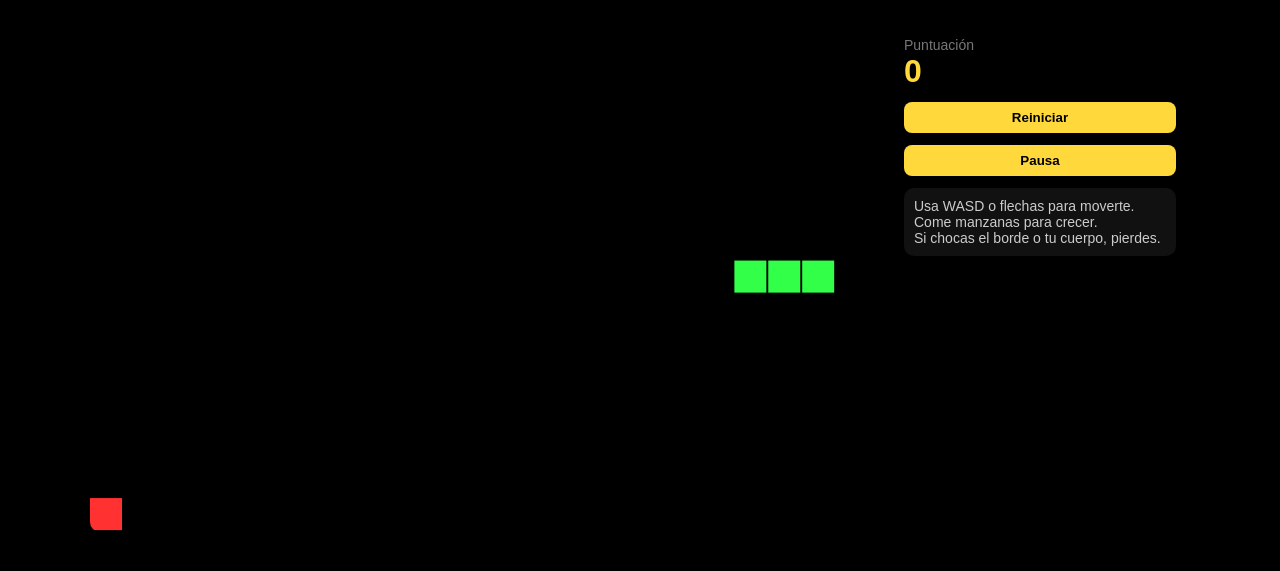
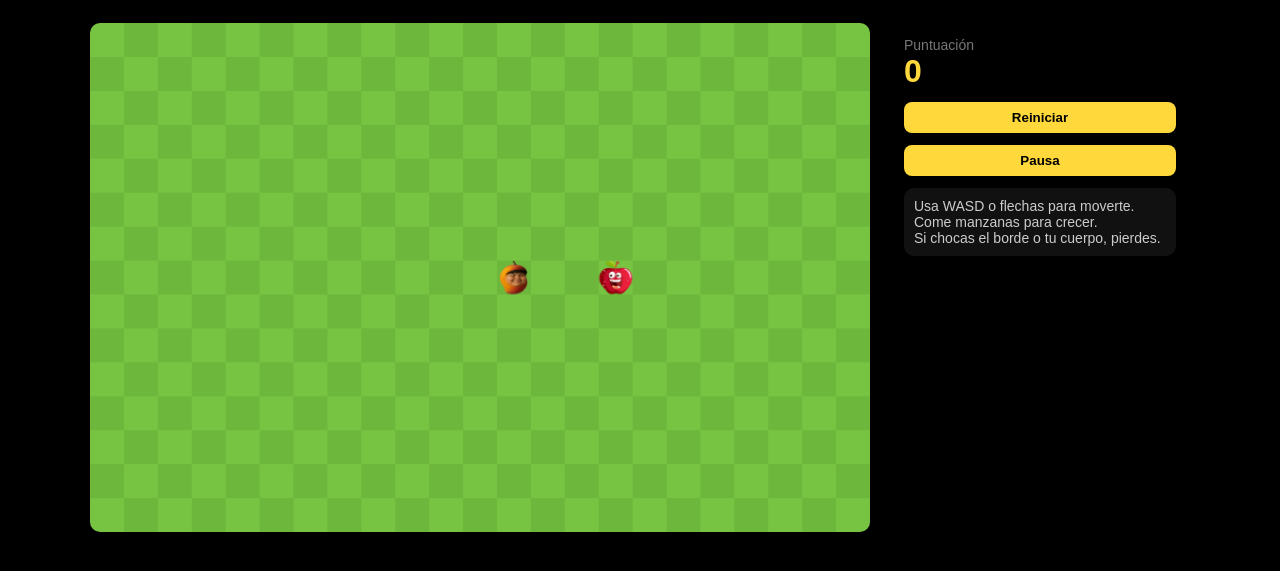
Before and after one commit to eltaliv/Come-Mangonio, a plain HTML site: page index.html in a window 1280 px wide. Shown: the part 73-644 px from the top of the page. Drawn offline with Linux system fonts and the light colour scheme.

Commit message:
Update index.html

```diff
--- a/index.html
+++ b/index.html
@@ -125,12 +125,15 @@
 
 </div>
 
+
 <script>
+
 /* ========== CONFIGURACIÓN ========== */
 
 const canvas = document.getElementById("game");
 const ctx = canvas.getContext("2d");
 
+// tablero reducido + celdas grandes
 const COLS = 23;
 const ROWS = 15;
 const CELL = 36;
@@ -139,121 +142,148 @@ canvas.width = COLS * CELL;
 canvas.height = ROWS * CELL;
 
 let snake = [];
-let direction = "right";
-let nextDirection = "right";
+let dir = {x:1, y:0};
+let nextDir = {x:1, y:0};
 let food = null;
-let gameInterval = null;
+let score = 0;
 let paused = false;
-let score = 0;
 
-/* 🔥 VELOCIDAD — MÁS LENTO (ANTES 100ms, AHORA 180ms) */
-let speed = 300; // lento
+// colores Snake Google
+const c1 = "#76c442";
+const c2 = "#6eb73d";
 
-/* ========== FUNCIONES ========== */
+// obtener botones (ARREGLO DEL ERROR)
+const btnPause = document.getElementById("btnPause");
+const btnRestart = document.getElementById("btnRestart");
 
-function init(){
-  snake = [
-    {x:5, y:7},
-    {x:4, y:7},
-    {x:3, y:7}
-  ];
-  direction = "right";
-  nextDirection = "right";
+// imágenes
+const imgHead = new Image();
+const imgApple = new Image();
+let headOK=false, appleOK=false;
+
+imgHead.src = "mangonio.png";
+imgApple.src = "manzana.png";
+
+imgHead.onload = ()=> headOK=true;
+imgApple.onload = ()=> appleOK=true;
+
+
+/* ========== INICIO ========== */
+function resetGame(){
+  snake = [{x: Math.floor(COLS/2), y: Math.floor(ROWS/2)}];
+  dir = {x:1,y:0};
+  nextDir = {x:1,y:0};
+  spawnFood();
   score = 0;
-  document.getElementById("score").textContent = score;
+  document.getElementById("score").innerText = score;
+}
+resetGame();
 
-  placeFood();
-  startLoop();
+
+/* ========== COMIDA ========== */
+function spawnFood(){
+  while(true){
+    const x = Math.floor(Math.random()*COLS);
+    const y = Math.floor(Math.random()*ROWS);
+    if(!snake.some(s=>s.x===x && s.y===y)){
+      food = {x,y};
+      return;
+    }
+  }
 }
 
-function startLoop(){
-  clearInterval(gameInterval);
-  gameInterval = setInterval(gameLoop, speed);
-}
 
-function placeFood(){
-  food = {
-    x: Math.floor(Math.random()*COLS),
-    y: Math.floor(Math.random()*ROWS)
-  };
-}
+/* ========== INPUT ========== */
+window.addEventListener("keydown", e=>{
+  if(e.code==="ArrowUp"||e.code==="KeyW") nextDir={x:0,y:-1};
+  if(e.code==="ArrowDown"||e.code==="KeyS") nextDir={x:0,y:1};
+  if(e.code==="ArrowLeft"||e.code==="KeyA") nextDir={x:-1,y:0};
+  if(e.code==="ArrowRight"||e.code==="KeyD") nextDir={x:1,y:0};
+  if(e.code==="Space") paused = !paused;
+});
 
-function gameLoop(){
+btnRestart.onclick = ()=> resetGame();
+btnPause.onclick = ()=>{
+  paused = !paused;
+  btnPause.innerText = paused ? "Reanudar" : "Pausa";
+};
+
+
+/* ========== UPDATE 60 FPS ========== */
+function update(){
   if(paused) return;
 
-  direction = nextDirection;
-  moveSnake();
-  draw();
-}
+  if(Math.abs(nextDir.x) !== Math.abs(dir.x) || Math.abs(nextDir.y) !== Math.abs(dir.y))
+    dir = nextDir;
 
-function moveSnake(){
-  let head = {...snake[0]};
+  const head = snake[0];
+  const nx = head.x + dir.x;
+  const ny = head.y + dir.y;
 
-  if(direction === "up") head.y--;
-  if(direction === "down") head.y++;
-  if(direction === "left") head.x--;
-  if(direction === "right") head.x++;
-
-  // colisión con paredes
-  if(head.x < 0 || head.x >= COLS || head.y < 0 || head.y >= ROWS){
-    restart();
-    return;
+  if(nx<0 || nx>=COLS || ny<0 || ny>=ROWS){
+    resetGame(); return;
   }
 
-  // colisión con el cuerpo
-  if(snake.some(p => p.x === head.x && p.y === head.y)){
-    restart();
-    return;
+  if(snake.some((s,i)=>i>0 && s.x===nx && s.y===ny)){
+    resetGame(); return;
   }
 
-  snake.unshift(head);
+  snake.unshift({x:nx, y:ny});
 
-  // comer
-  if(head.x === food.x && head.y === food.y){
-    score++;
-    document.getElementById("score").textContent = score;
-    placeFood();
+  if(nx===food.x && ny===food.y){
+    score+=10;
+    document.getElementById("score").innerText = score;
+    spawnFood();
   } else {
     snake.pop();
   }
 }
 
+
+/* ========== DRAW ========== */
 function draw(){
-  ctx.fillStyle = "#000";
-  ctx.fillRect(0,0,canvas.width,canvas.height);
+  for(let x=0;x<COLS;x++){
+    for(let y=0;y<ROWS;y++){
+      ctx.fillStyle = ((x+y)%2===0)?c1:c2;
+      ctx.fillRect(x*CELL, y*CELL, CELL, CELL);
+    }
+  }
 
-  // serpiente
-  ctx.fillStyle = "#31ff48";
-  snake.forEach(p => {
-    ctx.fillRect(p.x*CELL, p.y*CELL, CELL-2, CELL-2);
-  });
+  // apple
+  if(appleOK){
+    ctx.drawImage(imgApple, food.x*CELL, food.y*CELL, CELL, CELL);
+  } else {
+    ctx.fillStyle="red";
+    ctx.beginPath();
+    ctx.arc(food.x*CELL+CELL/2, food.y*CELL+CELL/2, CELL*0.4, 0, Math.PI*2);
+    ctx.fill();
+  }
 
-  // comida
-  ctx.fillStyle = "#ff3131";
-  ctx.fillRect(food.x*CELL, food.y*CELL, CELL-2, CELL-2);
+  // body
+  ctx.fillStyle="#ffd652";
+  for(let i=1;i<snake.length;i++){
+    ctx.fillRect(snake[i].x*CELL+4, snake[i].y*CELL+4, CELL-8, CELL-8);
+  }
+
+  // head
+  const h = snake[0];
+  if(headOK){
+    ctx.drawImage(imgHead, h.x*CELL, h.y*CELL, CELL, CELL);
+  } else {
+    ctx.fillStyle="#0a8a0a";
+    ctx.fillRect(h.x*CELL+3, h.y*CELL+3, CELL-6, CELL-6);
+  }
 }
 
-function restart(){
-  init();
+
+/* ========== LOOP 60FPS ========== */
+function loop(){
+  update();
+  draw();
+  requestAnimationFrame(loop);
 }
+loop();
 
-/* ========== CONTROLES ========== */
-
-document.addEventListener("keydown", e => {
-  if(e.key === "ArrowUp" || e.key === "w") if(direction !== "down") nextDirection = "up";
-  if(e.key === "ArrowDown" || e.key === "s") if(direction !== "up") nextDirection = "down";
-  if(e.key === "ArrowLeft" || e.key === "a") if(direction !== "right") nextDirection = "left";
-  if(e.key === "ArrowRight" || e.key === "d") if(direction !== "left") nextDirection = "right";
-});
-
-document.getElementById("btnRestart").onclick = restart;
-
-document.getElementById("btnPause").onclick = () => {
-  paused = !paused;
-};
-
-/* INICIAR */
-init();
 </script>
 
 </body>
```
